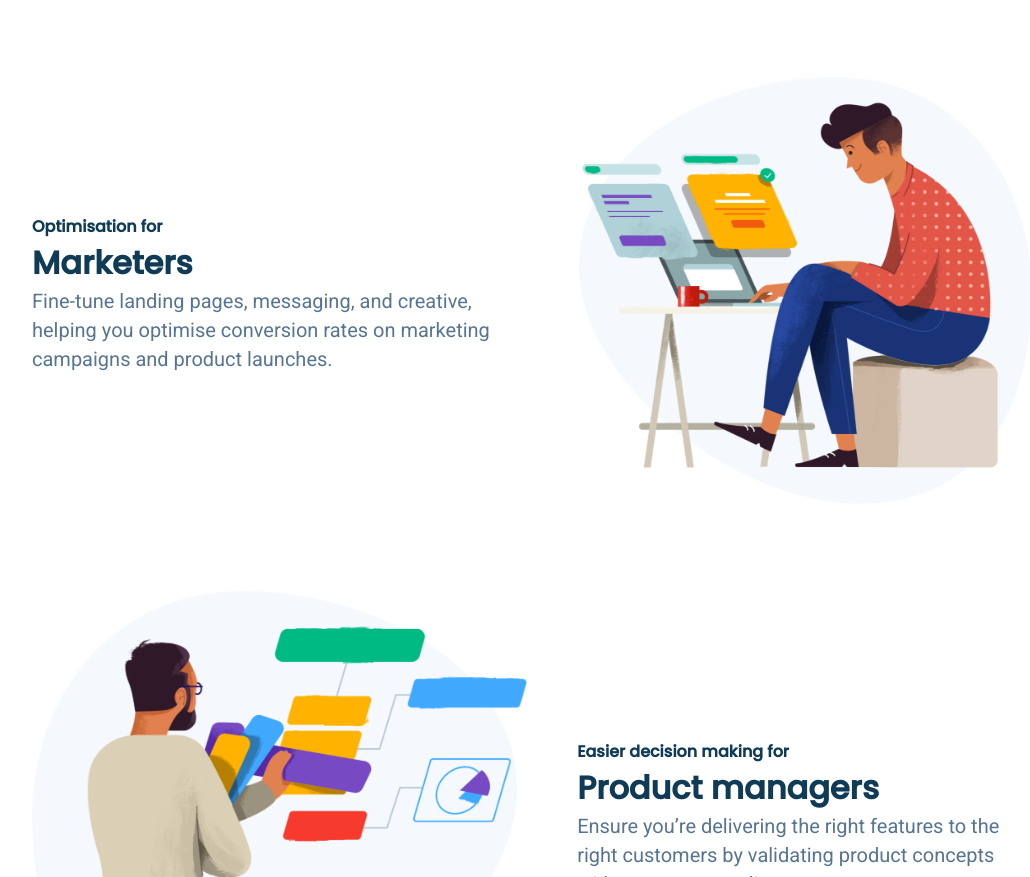
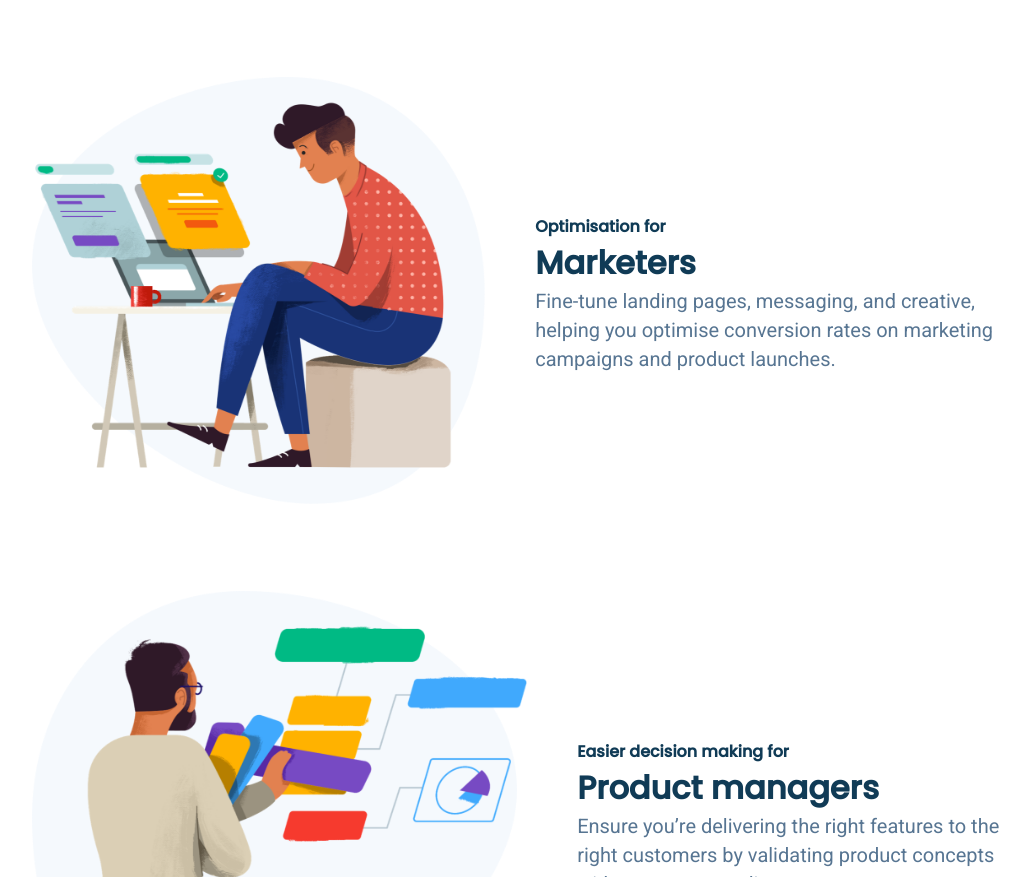
Before and after one commit to Mukesh-Kumawat-0o/website-development-projects, a plain HTML site: page index.html in a window 1280 px wide. Shown: the part 2199-3076 px from the top of the page, without its empty margins (108-1138 px from the left). Drawn offline with Linux system fonts and the light colour scheme.

Commit message:
Update index.html

```diff
--- a/index.html
+++ b/index.html
@@ -128,7 +128,7 @@
             </div>
         </section>
         <section class="big-f-section">
-            <div class="align-container b-f-c flex"style="flex-direction: row-reverse;">
+            <div class="align-container b-f-c flex" id=" big-4">
                 <div class="left-img">
                     <img src="asset\asset 21.png">
                 </div>
```
